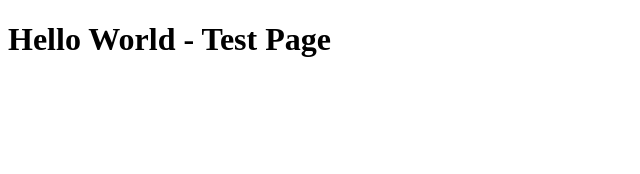
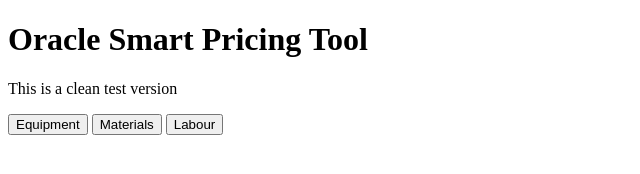
Before and after one commit to JKits123/oracle-pricing-tool, a plain HTML site: page test.html in a window 1280 px wide. Shown: the whole page, without its empty margins (0-640 px from the left). Drawn offline with Linux system fonts and the light colour scheme.

Commit message:
Update test.html

```diff
--- a/test.html
+++ b/test.html
@@ -1,5 +1,13 @@
 <!DOCTYPE html>
 <html>
-<head><title>Test</title></head>
-<body><h1>Hello World - Test Page</h1></body>
+<head>
+    <title>Oracle Pricing Tool - Clean</title>
+</head>
+<body>
+    <h1>Oracle Smart Pricing Tool</h1>
+    <p>This is a clean test version</p>
+    <button>Equipment</button>
+    <button>Materials</button>
+    <button>Labour</button>
+</body>
 </html>
```
